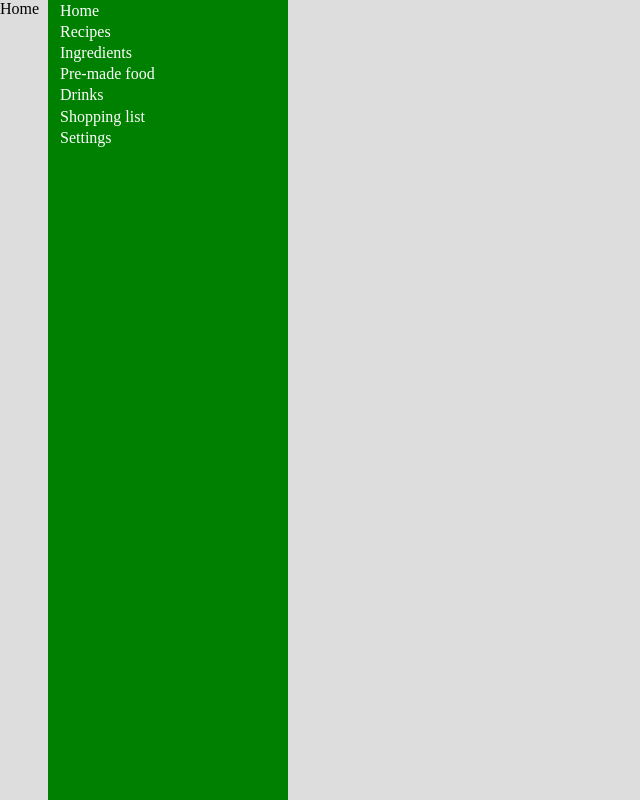
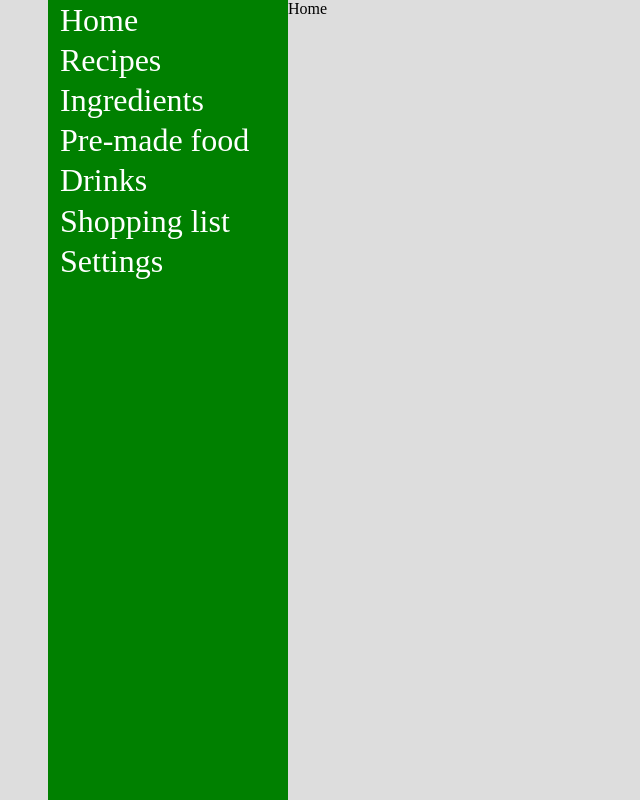
Before and after one commit to makoadampeter/pandabamboo, a React (Vite) app: page / in a window 1280 px wide. Shown: the whole page, without its empty margins (0-640 px from the left). Built offline with nearby package versions, Linux system fonts and the light colour scheme.

Commit message:
feature: style basic layout

```diff
--- a/src/App.css
+++ b/src/App.css
@@ -12,3 +12,11 @@ body {
     width: 100%;
     background-color: #DDDDDD;
 }
+
+body > * {
+    margin: 0;
+    padding: 0;
+    height: 100%;
+    width: 100%;
+    background-color: #DDDDDD;
+}
--- a/src/components/Navbar.css
+++ b/src/components/Navbar.css
@@ -1,7 +1,5 @@
 #navbar {
-    position: fixed;
-    top: 0;
-    left: 3rem;
+    font-size: 2rem;
     width: 15rem;
     height: 100%;
     background-color: green;
--- a/src/components/Navbar.tsx
+++ b/src/components/Navbar.tsx
@@ -4,7 +4,6 @@ import NavbarItem from "./NavbarItem";
 // The global navbar used on every page to navigate the application
 export default function Navbar() {
     return (
-        <>
         <div id="navbar">
             <NavbarItem title="Home" linkTo="/"></NavbarItem>
             <NavbarItem title="Recipes" linkTo="/recipes"></NavbarItem>
@@ -14,6 +13,5 @@ export default function Navbar() {
             <NavbarItem title="Shopping list" linkTo="/shoppinglist"></NavbarItem>
             <NavbarItem title="Settings" linkTo="/settings"></NavbarItem>
         </div>
-        </>
     );
 }
--- /dev/null
+++ b/src/pages/Layout.css
@@ -0,0 +1,13 @@
+#b-page-container {
+    margin-left: 3rem;
+    margin-right: 3rem;
+    height: 100%;
+    display: flex;
+    flex-direction: row;
+}
+
+#b-content-container {
+    display: flex;
+    flex-direction: row;
+    flex-grow: 1;
+}
--- a/src/pages/Layout.tsx
+++ b/src/pages/Layout.tsx
@@ -1,11 +1,16 @@
 import { Outlet } from "react-router-dom";
 import Navbar from '../components/Navbar';
+import './Layout.css';
 
 export default function Layout() {
   return (
     <>
-      <Navbar />
-      <Outlet />
+      <div id="b-page-container">
+        <Navbar />
+        <div id="b-content-container">
+          <Outlet />
+        </div>
+      </div>
     </>
   );
 }
```
Lines whose indentation alone changed are shown as unchanged.
